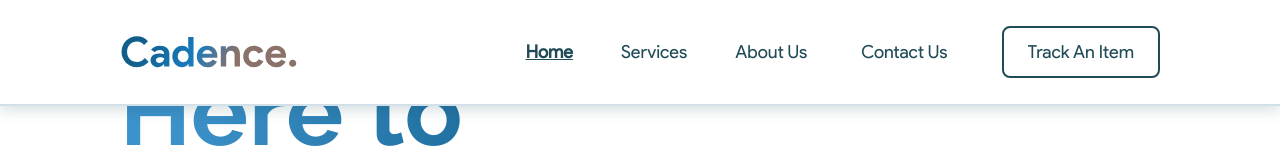
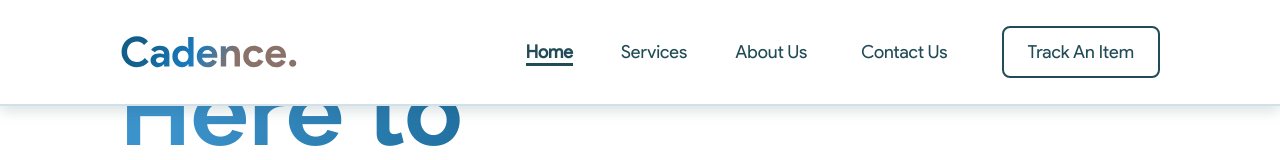
Before and after one commit to adebola-io/cadence-logistics, a Vue app: page / in a window 1280 px wide. Shown: the top 160 px of the page. Built offline with nearby package versions, Linux system fonts and the light colour scheme.

Commit message:
Fix router issue

```diff
--- a/components/layout/AppHeader.vue
+++ b/components/layout/AppHeader.vue
@@ -1,10 +1,17 @@
 <script setup lang="ts">
-import { onMounted, reactive, ref } from "vue";
+import { computed, onMounted, reactive, ref, watch } from "vue";
 import Logo from "@/assets/svg/logo.svg";
-import { useStore } from "@/stores";
+import { Page, useStore } from "@/stores";
 import gsap from "gsap";
-const store = useStore();
+import { useRouter } from "vue-router";
+const store = useStore(),
+   router = useRouter();
 const headerRef = ref<HTMLElement | null>(null);
+const path = computed(() => router.currentRoute.value.fullPath);
+
+watch(path, () => {
+   store.changePage(path.value as Page);
+});
 
 onMounted(() => {
    gsap.from(headerRef.value, {
@@ -13,9 +20,7 @@ onMounted(() => {
       ease: "elastic.out",
    });
 });
-const links = reactive<
-   Array<{ text: "Home" | "Services" | "About Us"; to: string }>
->([
+const links = reactive<Array<{ to: Page; text: string }>>([
    {
       text: "Home",
       to: "/",
@@ -38,9 +43,8 @@ const links = reactive<
          <menu class="Navlinks">
             <router-link
                v-for="link in links"
-               @click="store.changePage(link.text)"
                :class="[
-                  { Selected: store.page === link.text },
+                  { Selected: store.page === link.to },
                   `Header-${link.text.split(/\s/g).join('-')}-Link`,
                   'Navlink',
                ]"
@@ -88,7 +92,7 @@ const links = reactive<
 }
 .Navlink.Selected {
    font-weight: 700;
-   text-decoration: underline;
+   border-bottom: 3px solid var(--Dark-Green);
 }
 .Item-Tracker-Button {
    padding: 14px 24px;
--- a/main.ts
+++ b/main.ts
@@ -3,10 +3,10 @@ import { createPinia } from "pinia";
 import App from "./App.vue";
 import router from "./router";
 import { AnimateDirective } from "./directives";
-import "./styles";
+import "./styles/base.css";
 
 createApp(App)
+   .use(router)
    .use(createPinia())
-   .use(router)
    .directive("animate", AnimateDirective)
    .mount("#vue-app");
--- a/stores/main.ts
+++ b/stores/main.ts
@@ -1,9 +1,9 @@
 import { defineStore } from "pinia";
 
-type Page = "Home" | "About Us" | "Services";
+export type Page = "/" | "/services" | "/about";
 
 export const useStore = defineStore("main", {
-   state: () => ({ page: "Home" as Page }),
+   state: () => ({ page: window.location.pathname as Page }),
    actions: {
       changePage(to: Page) {
          this.page = to;
--- /dev/null
+++ b/styles/base.css
@@ -0,0 +1,4 @@
+@import "./normalize.css";
+@import "./default.css";
+@import "./fonts.css";
+@import "./variables.css";
--- a/styles/index.ts
+++ /dev/null
@@ -1,4 +0,0 @@
-import "./variables.css";
-import "./fonts.css";
-import "./normalize.css";
-import "./default.css";
```
Also changed, not shown: 2 other files (tests, documents, lock files or other folders).
